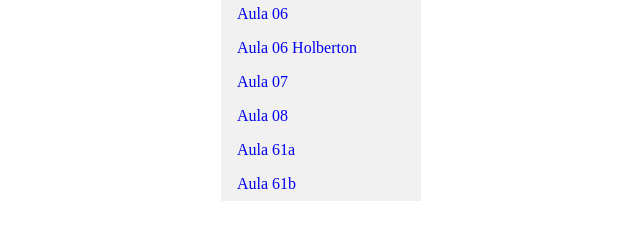
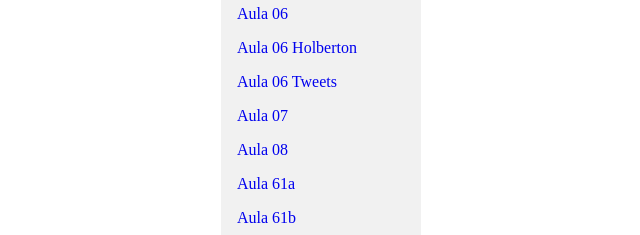
Before and after one commit to theboot-educ/pre-boot, a plain HTML site: page index.html in a window 1280 px wide. Shown: the part 311-546 px from the top of the page, 163-803 px from the left. Drawn offline with Linux system fonts and the light colour scheme.

Commit message:
Update index.html
Tweets

```diff
--- a/index.html
+++ b/index.html
@@ -17,6 +17,7 @@
     		<li><a href="./aula_005/index.html">                  Aula 05  </a></li>
     		<li><a href="./aula_006/the_boot_page/index.html">    Aula 06  </a></li>
     		<li><a href="./aula_006holberton/index.html">Aula 06 Holberton </a></li>
+    		<li><a href="./aula_006holberton/tweets.html">  Aula 06 Tweets </a></li>
     		<li><a href="./aula_007/index.html">                  Aula 07  </a></li>
     		<li><a href="./aula_008/index.html">                  Aula 08  </a></li>
     		<li><a href="./aula_061/index.html">                  Aula 61a </a></li>
```
